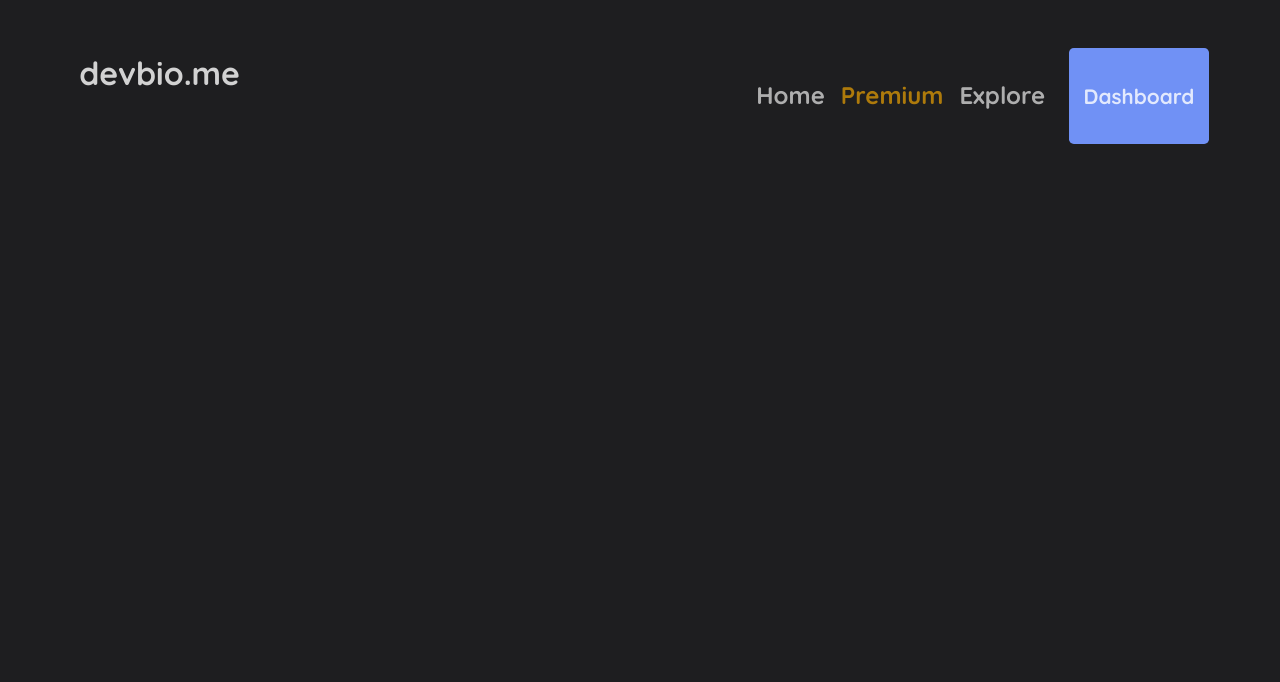
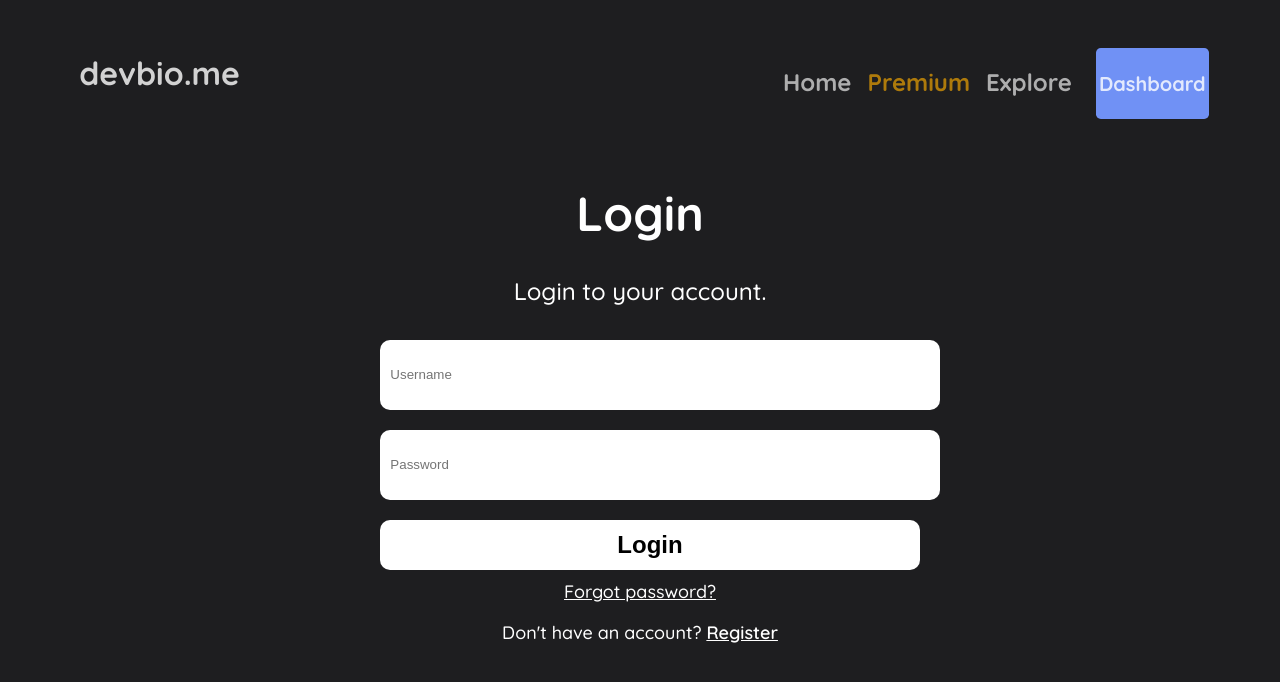
Before and after one commit to loganbriggs08/Devbio, a Next.js app: page /dashboard in a window 1280 px wide. Before the commit this address had no page. Shown: the top 682 px of the page. Built offline with nearby package versions, Linux system fonts and the light colour scheme.

Commit message:
Dashboard button fix (navbar) + login page started

```diff
--- /dev/null
+++ b/src/app/dashboard/login.module.css
@@ -0,0 +1,72 @@
+.login_wrapper {
+    display: flex;
+    flex-direction: column;
+    align-items: center;
+    justify-content: center;
+    height: 100vh;
+    background-color: #000000;
+}
+
+.login_header {
+    font-size: 48px;
+    font-weight: 700;
+    color: #FFFFFF;
+    text-align: center; /* Center the text */
+}
+
+.login_description {
+    font-size: 24px;
+    font-weight: 500;
+    color: #FFFFFF;
+    text-align: center; /* Center the text */
+}
+
+.login_form {
+    display: flex;
+    flex-direction: column;
+    align-items: center;
+    justify-content: center;
+    width: 100%; /* Full width for the form container */
+    text-align: center; /* Center the form components */
+}
+
+.login_input {
+    width: 100%; /* Full width for the input */
+    height: 50px;
+    margin: 10px;
+    padding: 10px;
+    border-radius: 10px;
+    border: none;
+    background-color: #FFFFFF;
+}
+
+.login_button {
+    width: 100%; /* Full width for the button */
+    height: 50px;
+    margin: 10px;
+    padding: 10px;
+    border-radius: 10px;
+    border: none;
+    background-color: #FFFFFF;
+    font-size: 24px;
+    font-weight: 600;
+    color: #000000;
+}
+
+.login_forgot {
+    font-size: 18px;
+    font-weight: 500;
+    color: #FFFFFF;
+}
+
+.login_register {
+    font-size: 18px;
+    font-weight: 500;
+    color: #FFFFFF;
+}
+
+.login_register_link {
+    font-size: 18px;
+    font-weight: 600;
+    color: #FFFFFF;
+}
--- /dev/null
+++ b/src/app/dashboard/page.tsx
@@ -0,0 +1,25 @@
+import styles from "./login.module.css"
+
+export default function Dashboard() {
+return (
+    <div>
+        <h1 className={styles.login_header}>Login</h1>
+        <p className={styles.login_description}>Login to your account.</p>
+
+        <div className={styles.login_form}>
+            <form>
+                <input type="text" placeholder="Username" className={styles.login_input} />
+                <input type="password" placeholder="Password" className={styles.login_input} />
+                <button type="submit" className={styles.login_button}>Login</button>
+            </form>
+
+            <a href="/forgot-password" className={styles.login_forgot}>Forgot password?</a>
+
+            <p className={styles.login_register}>Don't have an account? <a href="/register" className={styles.login_register_link}>Register</a></p>
+
+
+        </div>
+    </div>
+
+)
+}
--- a/src/components/navbar.module.css
+++ b/src/components/navbar.module.css
@@ -61,10 +61,10 @@
 .dashboard_button {
     color: #FFF;
     border: none;
-    font-size: 1.3rem;
+    font-size: 1.25rem;
     font-family: "Quicksand";
     font-weight: bold;
-    padding: 0.9rem;
+    padding: 0.2rem;
     margin-left: 0.5rem;
     border-radius: 0.3rem;
     background-color: #7091F5;
@@ -72,6 +72,11 @@
 
 .dashboard_button:hover {
     cursor: pointer;
+
+}
+
+.dashboard_button p:hover {
+    opacity: 1;
 }
 
 .dashboard_button p {
--- a/src/components/navbar.tsx
+++ b/src/components/navbar.tsx
@@ -17,7 +17,7 @@ export const NavbarComponent: React.FC = () => {
                 <li className={styles.navbar_li}><a className={styles.navbar_premium_a} href="/premium">Premium</a></li>
                 <li className={styles.navbar_li}><a className={styles.navbar_a} href="/explore">Explore</a></li>
 
-                <button type="button" className={styles.dashboard_button} onClick={() => router.push('/dashboard')}><p>Dashboard</p></button>
+                <button type="button" className={styles.dashboard_button} onClick={(Login) => router.push('/dashboard')}><a  href="/dashboard"></a><p>Dashboard</p></button>
             </ul>
         </div>
     );
```
Also changed, not shown: src/app/premium/premium.module.css (+6 -1 lines).
